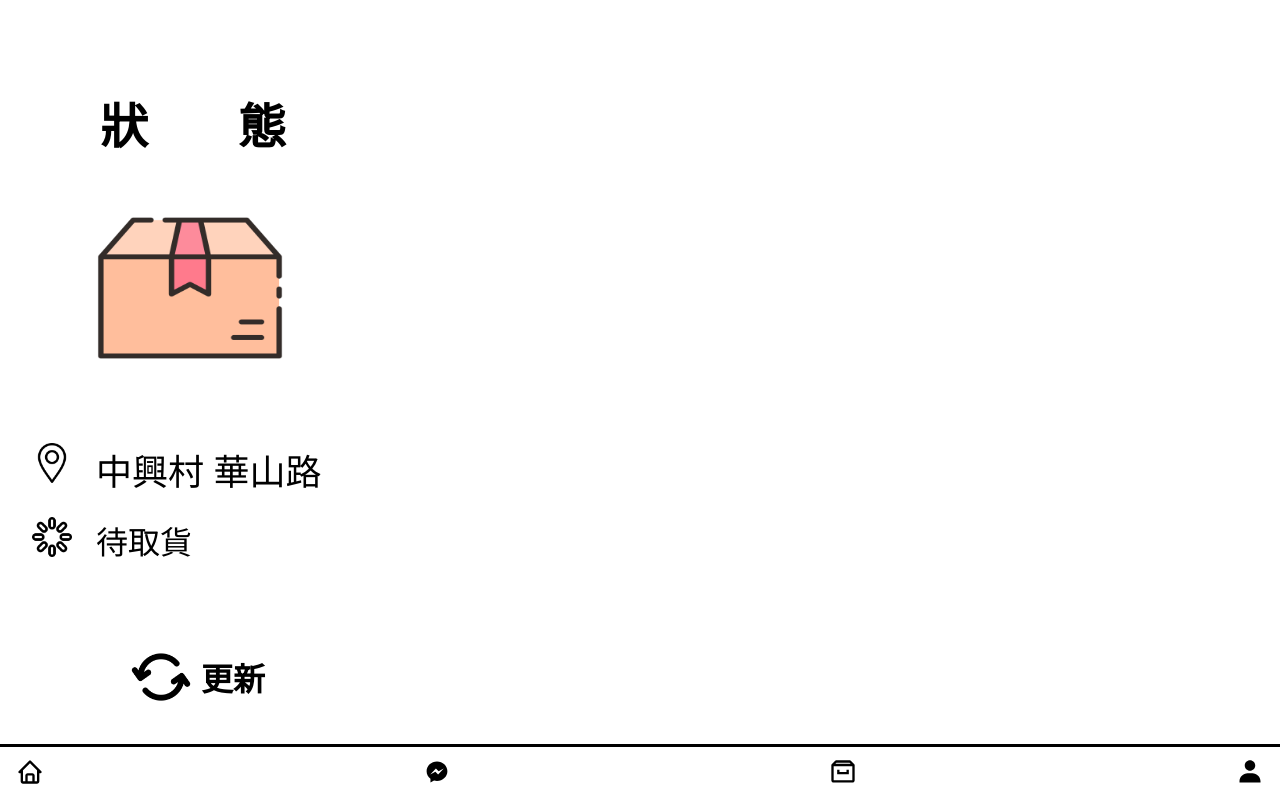
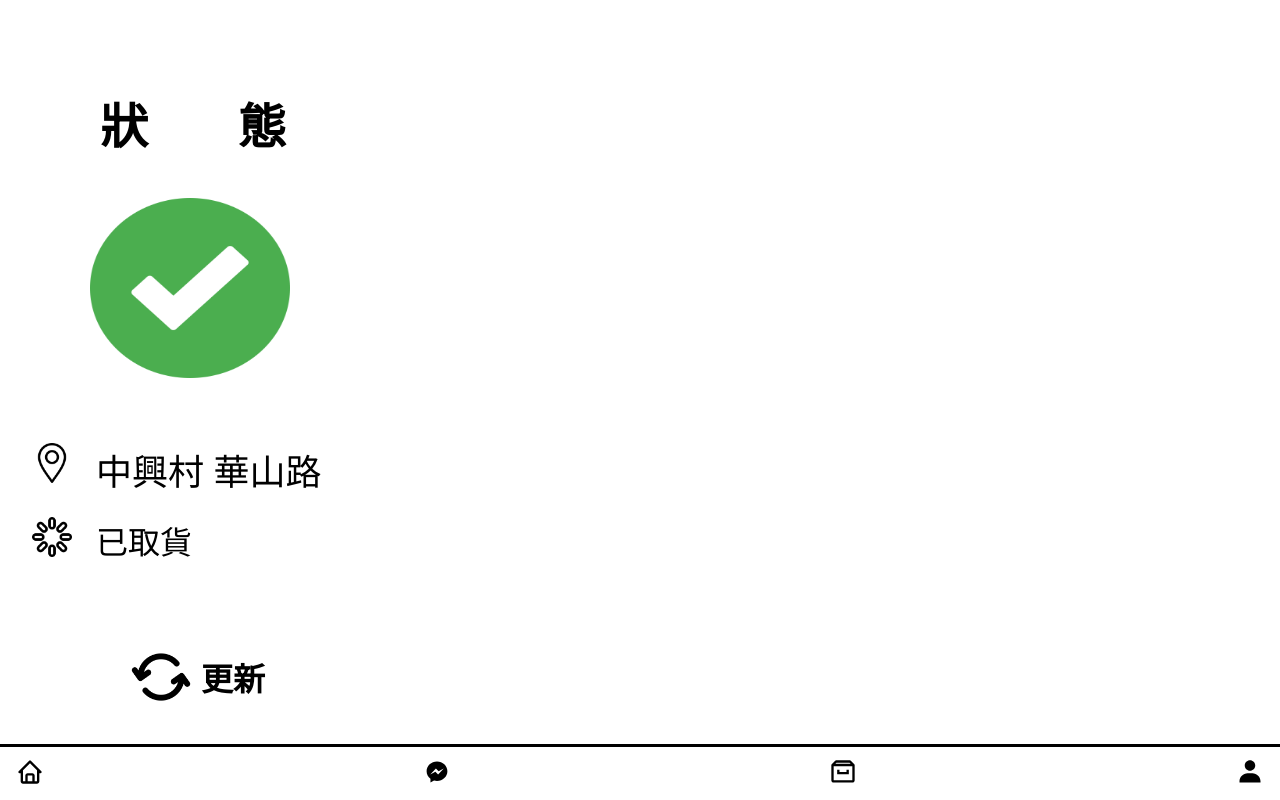
Before and after one commit to PicassoEason/ShopGO_PWA, a React (Create React App) app: page /boxstatus in a window 1280 px wide. Built offline with nearby package versions, Linux system fonts and the light colour scheme.

Commit message:
change status

```diff
--- a/src/boxstatus.js
+++ b/src/boxstatus.js
@@ -1,20 +1,21 @@
 import React, { useState } from 'react';
 import boxstatus from './img/box.png'
-import boxstatus2 from './img/gift-box.png'
+import boxstatus2 from './img/accept.png'
 import ref from './img/refresh.png';
 import loca from './img/location.png';
 import load from './img/loading.png';
 import Footer  from './component/footer';
 export default function App() {
     const [buttonClickCount, setButtonClickCount] = useState(0);
-    const status = true; // 假設這是您的布林值，您可以根據實際情況設置它 true 有東西 false 無東西
+    const status = false; // 假設這是您的布林值，您可以根據實際情況設置它 true 有東西 false 無東西
 
+    const Status= status ? '待取貨':'已取貨';
     const imageSource = status ? boxstatus : boxstatus2;
     const data = [
         {
             color: 'black',
             roadName: '中興村 華山路',
-            status: '待取貨',
+            status: Status,
             imageUrl: 'https://via.placeholder.com/40x40'
         },
         // 您可以添加更多的資料項目
```
